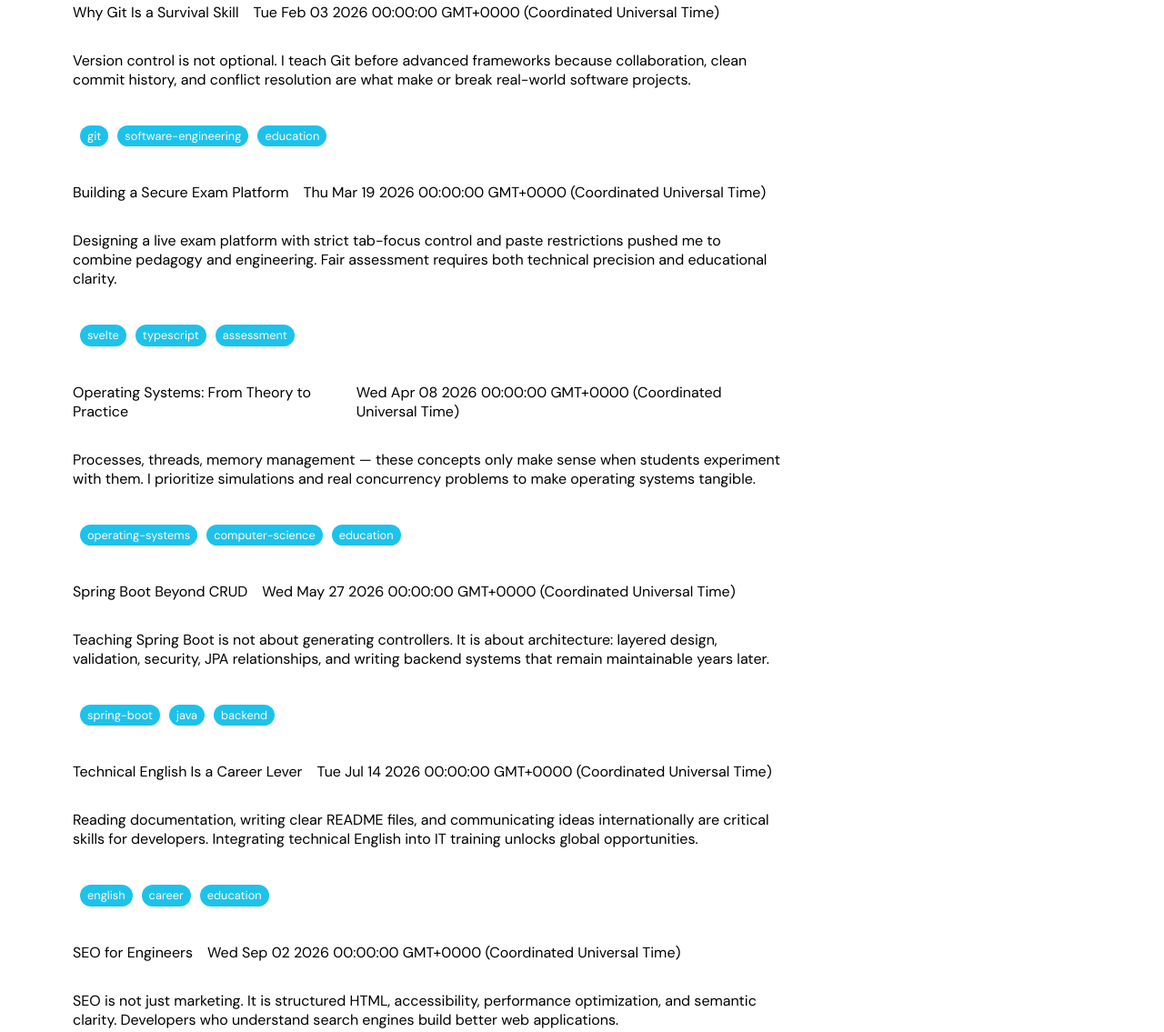
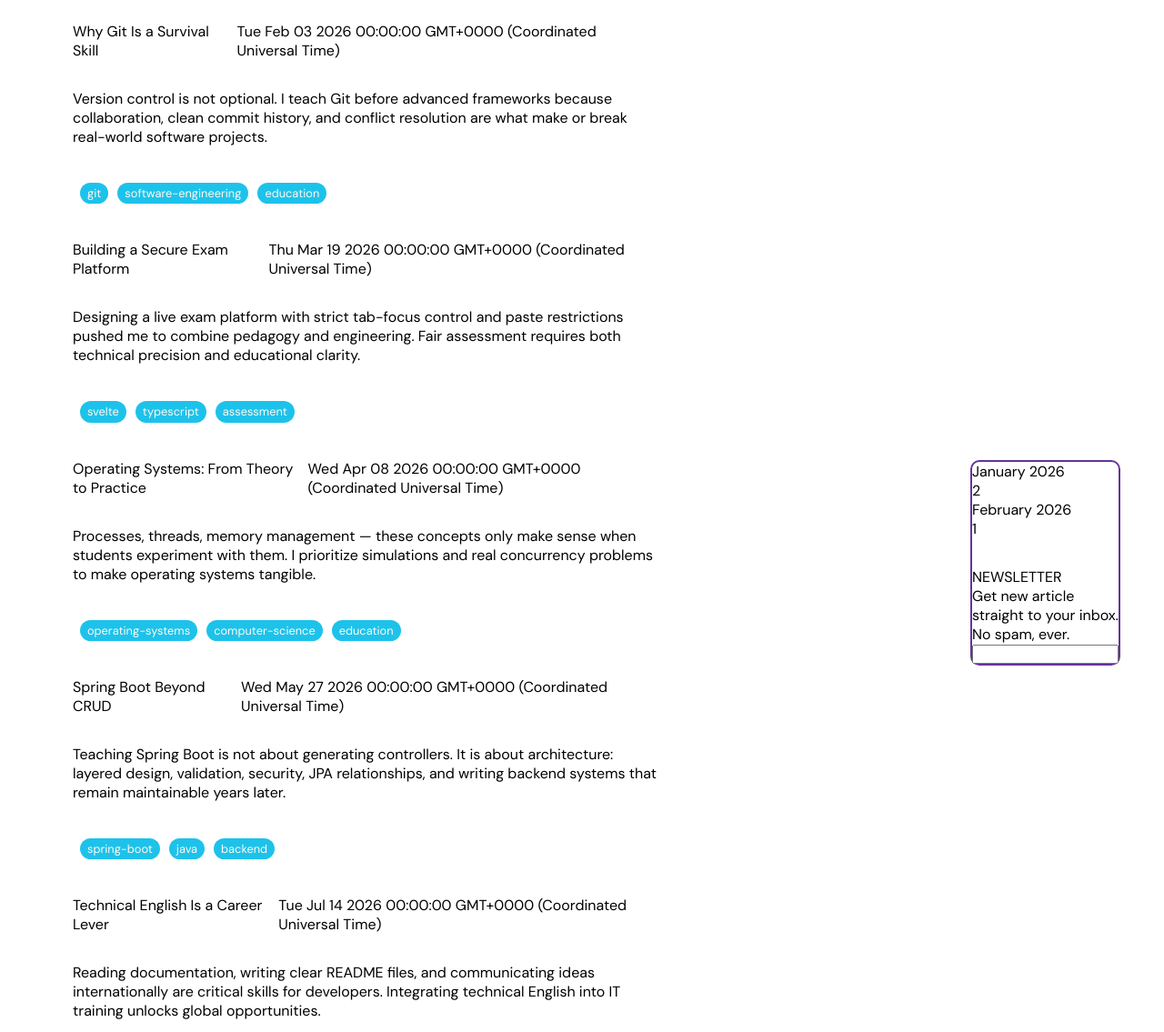
Before and after one commit to Adrien-ari/PROJET-Portfolio-MR-Toky-Fehizoro-Diamondra, a website with bundled scripts: page html/blog.html in a window 1280 px wide. Shown: the part 772-1907 px from the top of the page at 91% size. Built offline with nearby package versions, Linux system fonts and the light colour scheme; files whose address does not match are found by name.

Commit message:
Modif : modification du blog : ajout de Aside, newsletter

```diff
--- a/css/blog.css
+++ b/css/blog.css
@@ -1,4 +1,5 @@
 @import url(general.css);
+
 
 .blogPresentationSection {
     height: 40vh;
@@ -9,9 +10,15 @@
     background-color: var(--color-bg-warm);
 }
 
+
+
 .mainContentBlog {
     padding-inline: calc(var(--padding) * 3);
+    display: flex;
+    align-items: center;
+    gap: 2rem;
 }
+
 .postContentContainerCommonClass {
     display: flex;
     align-items: center;
@@ -19,11 +26,13 @@
     gap: 1rem;
     width: 70%;
 }
+
 .postImage {
     background-color: var(--color-red);
     border-radius: var(--border-radius);
 
 }
+
 .commonPostContent {
     display: flex;
     align-items: start;
@@ -53,3 +62,12 @@
     display: flex;
     gap: 1rem;
 }
+
+.blogAdditifContent {
+    display: flex;
+    gap: 2rem;
+    flex-direction: column;
+    width: 20%;
+    border-radius: var(--border-radius);
+    border: 2px solid rebeccapurple;
+}
--- a/js/blog.mjs
+++ b/js/blog.mjs
@@ -13,9 +13,7 @@ for (let i = 0; i < data.posts.length; i++) {
 
   document
     .querySelector(`.postContent${i}`)
-    .appendChild(
-      createElement("div", `blogTitleDateContainer${i}`,''),
-    );
+    .appendChild(createElement("div", `blogTitleDateContainer${i}`, ""));
   document
     .querySelector(`.blogTitleDateContainer${i}`)
     .appendChild(createElement("p", `blogPostTitle${i}`, data.posts[i].title));
@@ -38,7 +36,6 @@ for (let i = 0; i < data.posts.length; i++) {
       .querySelector(`.blogPostTagsContainer${i}`)
       .appendChild(createElement("p", `tag${index}`, element));
   });
-
 }
 
 for (let index = 0; index < data.posts.length; index++) {
@@ -48,8 +45,55 @@ for (let index = 0; index < data.posts.length; index++) {
   document
     .querySelector(`.blogPostTagsContainer${index}`)
     .classList.add("commmonTagsClass");
-  document.querySelector(`.blogTitleDateContainer${index}`)
-  .classList.add('CommonTitleDateContainer');
   document
-    .querySelector(`.postContent${index}`).classList.add('commonPostContent');
+    .querySelector(`.blogTitleDateContainer${index}`)
+    .classList.add("CommonTitleDateContainer");
+  document
+    .querySelector(`.postContent${index}`)
+    .classList.add("commonPostContent");
 }
+
+document
+  .querySelector(".blogAdditifContent")
+  .appendChild(createElement("div", "archiveContainerBlog", ""));
+
+for (let i = 0; i < data.archives.length; i++) {
+  document
+    .querySelector(".archiveContainerBlog")
+    .appendChild(createElement("div", `archiveElement${i}`, ""));
+  document
+    .querySelector(`.archiveElement${i}`)
+    .appendChild(
+      createElement("p", `archiveElement${i}`, data.archives[i].label),
+    );
+  document
+    .querySelector(`.archiveElement${i}`)
+    .appendChild(
+      createElement("p", `archiveElementCount${i}`, data.archives[i].count),
+    );
+}
+
+document
+  .querySelector(".blogAdditifContent")
+  .appendChild(createElement("div", `newsletter`, ""));
+document
+  .querySelector(".newsletter")
+  .appendChild(createElement("p", `newsletter`, "NEWSLETTER"));
+document
+  .querySelector(".newsletter")
+  .appendChild(
+    createElement(
+      "p",
+      `newsletterIncitation`,
+      "Get new article straight to your inbox. No spam, ever.",
+    ),
+  );
+document
+  .querySelector(".newsletter")
+  .appendChild(
+    createElement(
+      "input",
+      `newsletterIncitationInput`,
+      ""
+    )
+  );
```
Also changed, not shown: html/blog.html (line endings or trailing spaces).
